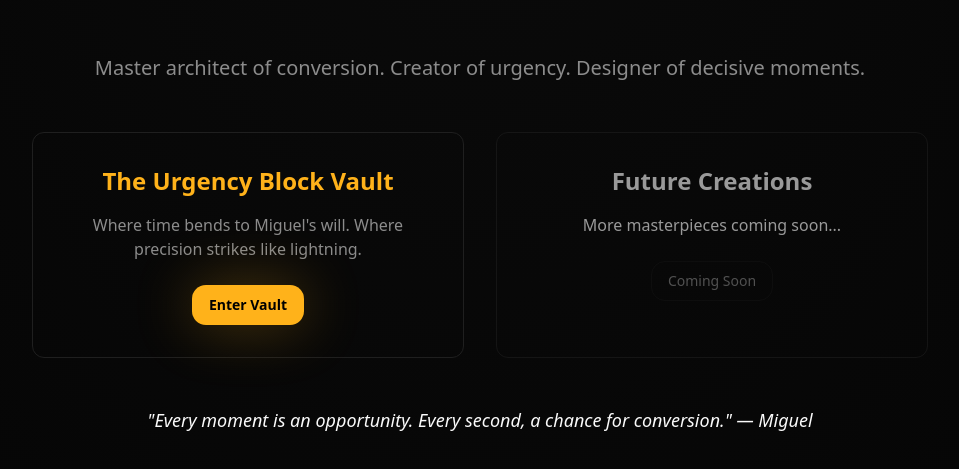
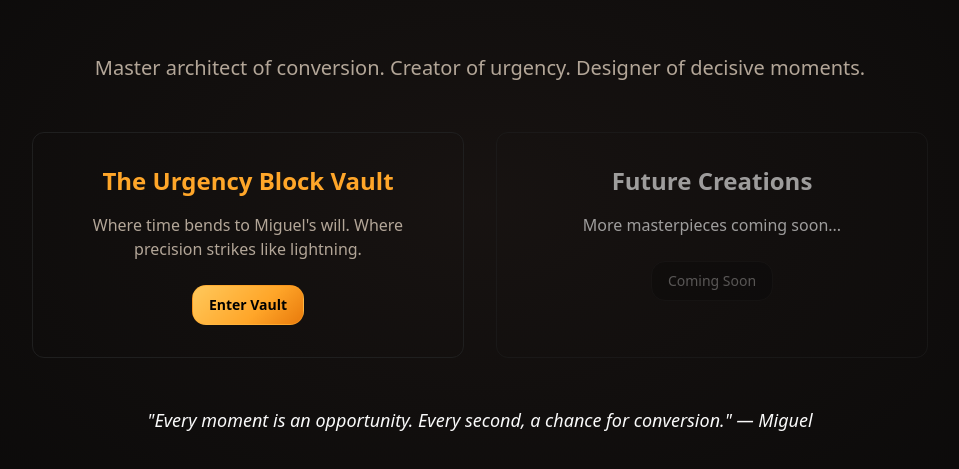
Before and after one commit to pf-cmyk/urgency-vault-forge, a React (Vite) app: page /gallery in a window 1280 px wide. Shown: the part 197-666 px from the top of the page, without its empty margins (160-1119 px from the left). Built offline with nearby package versions, Linux system fonts and the light colour scheme; the HTML template or start-up script is replaced by a standard one; a web font is replaced by a local one.

Commit message:
Refine vault design quality

```diff
--- a/src/components/ui/button.tsx
+++ b/src/components/ui/button.tsx
@@ -15,7 +15,7 @@ const buttonVariants = cva(
         secondary: "bg-secondary text-secondary-foreground hover:bg-secondary/80",
         ghost: "hover:bg-accent hover:text-accent-foreground",
         link: "text-primary underline-offset-4 hover:underline",
-        vault: "bg-vault-gold text-black font-bold hover:bg-vault-gold-bright transition-all duration-300 shadow-gold-glow hover:shadow-lg border border-vault-gold/20",
+        vault: "bg-gradient-gold-luminous text-black font-bold hover:scale-105 hover:shadow-gold-glow transition-all duration-300 border border-vault-gold/40 backdrop-blur-sm",
       },
       size: {
         default: "h-10 px-4 py-2",
--- a/src/index.css
+++ b/src/index.css
@@ -39,28 +39,29 @@
 
     --radius: 1rem;
 
-    /* Observatory vault colors */
-    --vault-void: 0 0% 2%;
-    --vault-deep: 0 0% 4%;
-    --vault-surface: 0 0% 7%;
-    --vault-border: 0 0% 15%;
-    --vault-gold: 40 100% 55%;
-    --vault-gold-bright: 43 100% 65%;
-    --vault-gold-dim: 38 85% 45%;
-    --vault-text-primary: 0 0% 98%;
-    --vault-text-secondary: 0 0% 75%;
-    --vault-text-muted: 0 0% 55%;
+    /* Premium vault colors */
+    --vault-void: 0 0% 3%;
+    --vault-deep: 15 15% 8%;
+    --vault-surface: 20 12% 12%;
+    --vault-border: 25 8% 20%;
+    --vault-gold: 35 100% 58%;
+    --vault-gold-bright: 40 100% 68%;
+    --vault-gold-dim: 30 90% 48%;
+    --vault-text-primary: 0 0% 96%;
+    --vault-text-secondary: 35 20% 80%;
+    --vault-text-muted: 30 15% 65%;
 
     /* Premium gradients */
-    --gradient-observatory: radial-gradient(ellipse at top, hsl(var(--vault-deep)) 0%, hsl(var(--vault-void)) 100%);
-    --gradient-vault-surface: linear-gradient(135deg, hsl(var(--vault-surface)) 0%, hsl(var(--vault-deep)) 50%, hsl(var(--vault-surface)) 100%);
-    --gradient-gold-luminous: linear-gradient(135deg, hsl(var(--vault-gold-bright)) 0%, hsl(var(--vault-gold)) 50%, hsl(var(--vault-gold-dim)) 100%);
+    --gradient-observatory: radial-gradient(ellipse at center, hsl(var(--vault-deep)) 0%, hsl(var(--vault-void)) 100%);
+    --gradient-vault-surface: linear-gradient(145deg, hsl(var(--vault-surface)) 0%, hsl(var(--vault-deep)) 40%, hsl(var(--vault-surface)) 100%);
+    --gradient-gold-luminous: linear-gradient(135deg, hsl(var(--vault-gold-bright)) 0%, hsl(var(--vault-gold)) 60%, hsl(var(--vault-gold-dim)) 100%);
     --gradient-text-gold: linear-gradient(135deg, hsl(var(--vault-gold-bright)), hsl(var(--vault-gold)));
+    --gradient-vault-glow: radial-gradient(circle at center, hsl(var(--vault-gold) / 0.15) 0%, transparent 70%);
 
     /* Shadows & glows */
-    --shadow-vault-deep: 0 25px 50px -12px hsl(var(--vault-void) / 0.8);
-    --shadow-gold-glow: 0 0 60px hsl(var(--vault-gold) / 0.3);
-    --shadow-inner-glow: inset 0 1px 0 hsl(var(--vault-border));
+    --shadow-vault-deep: 0 30px 60px -15px hsl(var(--vault-void) / 0.9), 0 10px 25px -8px hsl(var(--vault-deep) / 0.8);
+    --shadow-gold-glow: 0 0 80px hsl(var(--vault-gold) / 0.4), 0 0 40px hsl(var(--vault-gold) / 0.3);
+    --shadow-inner-glow: inset 0 1px 0 hsl(var(--vault-border)), inset 0 0 20px hsl(var(--vault-gold) / 0.05);
 
     /* Typography */
     --font-observatory: 'Playfair Display', serif;
```
Also changed, not shown: src/components/VaultCard.tsx (+67 -74 lines).
